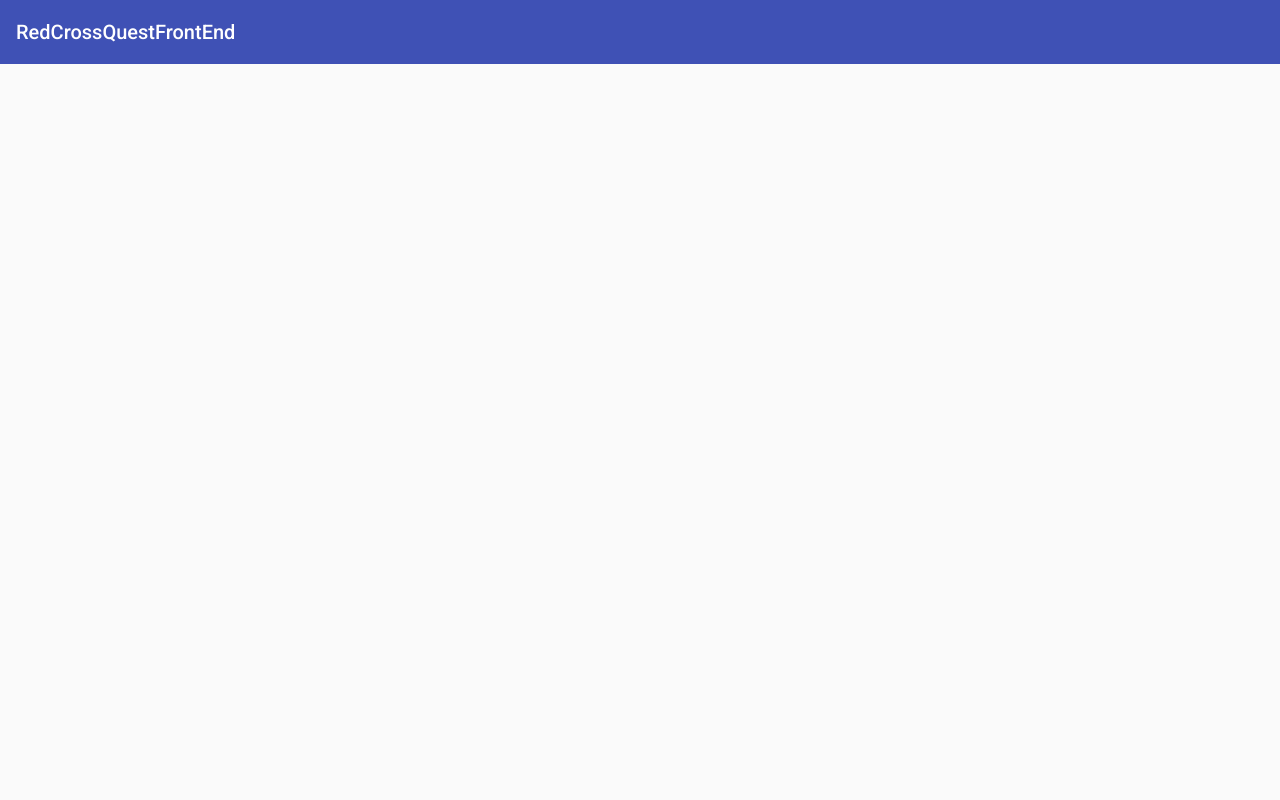
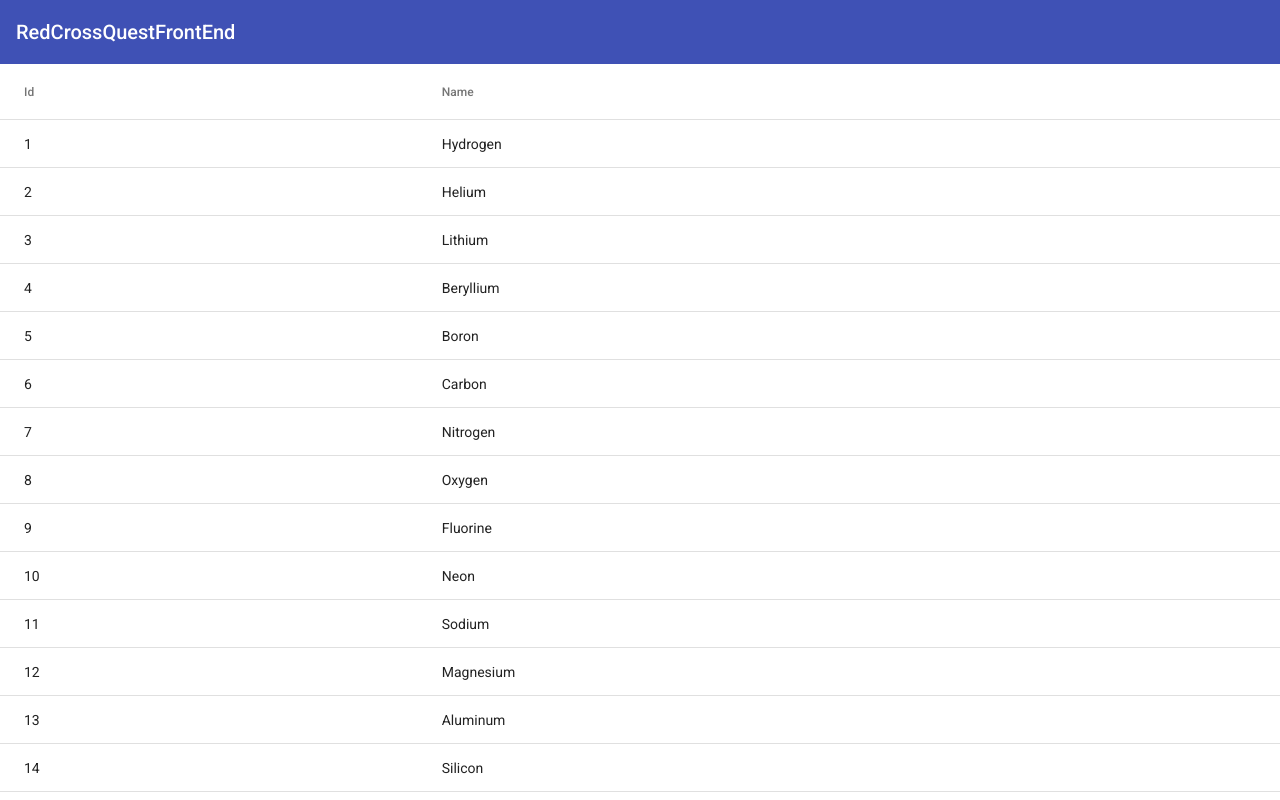
Before and after one commit to dev-mansonthomas/RedCrossQuestFrontEnd, an Angular app: page / in a window 1280 px wide. Built offline with nearby package versions, Linux system fonts and the light colour scheme.

Commit message:
add queteurs

```diff
--- a/src/app/navigation/navigation.component.html
+++ b/src/app/navigation/navigation.component.html
@@ -25,5 +25,7 @@
 
     <router-outlet></router-outlet>
 
+    <app-queteurs></app-queteurs>
+
   </mat-sidenav-content>
 </mat-sidenav-container>
--- /dev/null
+++ b/src/app/queteurs/queteurs-datasource.ts
@@ -0,0 +1,108 @@
+import { DataSource } from '@angular/cdk/collections';
+import { MatPaginator } from '@angular/material/paginator';
+import { MatSort } from '@angular/material/sort';
+import { map } from 'rxjs/operators';
+import { Observable, of as observableOf, merge } from 'rxjs';
+
+// TODO: Replace this with your own data model type
+export interface QueteursItem {
+  name: string;
+  id: number;
+}
+
+// TODO: replace this with real data from your application
+const EXAMPLE_DATA: QueteursItem[] = [
+  {id: 1, name: 'Hydrogen'},
+  {id: 2, name: 'Helium'},
+  {id: 3, name: 'Lithium'},
+  {id: 4, name: 'Beryllium'},
+  {id: 5, name: 'Boron'},
+  {id: 6, name: 'Carbon'},
+  {id: 7, name: 'Nitrogen'},
+  {id: 8, name: 'Oxygen'},
+  {id: 9, name: 'Fluorine'},
+  {id: 10, name: 'Neon'},
+  {id: 11, name: 'Sodium'},
+  {id: 12, name: 'Magnesium'},
+  {id: 13, name: 'Aluminum'},
+  {id: 14, name: 'Silicon'},
+  {id: 15, name: 'Phosphorus'},
+  {id: 16, name: 'Sulfur'},
+  {id: 17, name: 'Chlorine'},
+  {id: 18, name: 'Argon'},
+  {id: 19, name: 'Potassium'},
+  {id: 20, name: 'Calcium'},
+];
+
+/**
+ * Data source for the Queteurs view. This class should
+ * encapsulate all logic for fetching and manipulating the displayed data
+ * (including sorting, pagination, and filtering).
+ */
+export class QueteursDataSource extends DataSource<QueteursItem> {
+  data: QueteursItem[] = EXAMPLE_DATA;
+  paginator: MatPaginator;
+  sort: MatSort;
+
+  constructor() {
+    super();
+  }
+
+  /**
+   * Connect this data source to the table. The table will only update when
+   * the returned stream emits new items.
+   * @returns A stream of the items to be rendered.
+   */
+  connect(): Observable<QueteursItem[]> {
+    // Combine everything that affects the rendered data into one update
+    // stream for the data-table to consume.
+    const dataMutations = [
+      observableOf(this.data),
+      this.paginator.page,
+      this.sort.sortChange
+    ];
+
+    return merge(...dataMutations).pipe(map(() => {
+      return this.getPagedData(this.getSortedData([...this.data]));
+    }));
+  }
+
+  /**
+   *  Called when the table is being destroyed. Use this function, to clean up
+   * any open connections or free any held resources that were set up during connect.
+   */
+  disconnect() {}
+
+  /**
+   * Paginate the data (client-side). If you're using server-side pagination,
+   * this would be replaced by requesting the appropriate data from the server.
+   */
+  private getPagedData(data: QueteursItem[]) {
+    const startIndex = this.paginator.pageIndex * this.paginator.pageSize;
+    return data.splice(startIndex, this.paginator.pageSize);
+  }
+
+  /**
+   * Sort the data (client-side). If you're using server-side sorting,
+   * this would be replaced by requesting the appropriate data from the server.
+   */
+  private getSortedData(data: QueteursItem[]) {
+    if (!this.sort.active || this.sort.direction === '') {
+      return data;
+    }
+
+    return data.sort((a, b) => {
+      const isAsc = this.sort.direction === 'asc';
+      switch (this.sort.active) {
+        case 'name': return compare(a.name, b.name, isAsc);
+        case 'id': return compare(+a.id, +b.id, isAsc);
+        default: return 0;
+      }
+    });
+  }
+}
+
+/** Simple sort comparator for example ID/Name columns (for client-side sorting). */
+function compare(a, b, isAsc) {
+  return (a < b ? -1 : 1) * (isAsc ? 1 : -1);
+}
--- /dev/null
+++ b/src/app/queteurs/queteurs.component.html
@@ -0,0 +1,25 @@
+<div class="mat-elevation-z8">
+  <table mat-table class="full-width-table" matSort aria-label="Elements">
+    <!-- Id Column -->
+    <ng-container matColumnDef="id">
+      <th mat-header-cell *matHeaderCellDef mat-sort-header>Id</th>
+      <td mat-cell *matCellDef="let row">{{row.id}}</td>
+    </ng-container>
+
+    <!-- Name Column -->
+    <ng-container matColumnDef="name">
+      <th mat-header-cell *matHeaderCellDef mat-sort-header>Name</th>
+      <td mat-cell *matCellDef="let row">{{row.name}}</td>
+    </ng-container>
+
+    <tr mat-header-row *matHeaderRowDef="displayedColumns"></tr>
+    <tr mat-row *matRowDef="let row; columns: displayedColumns;"></tr>
+  </table>
+
+  <mat-paginator #paginator
+      [length]="dataSource?.data.length"
+      [pageIndex]="0"
+      [pageSize]="50"
+      [pageSizeOptions]="[5, 10, 100, 250]">
+  </mat-paginator>
+</div>
--- /dev/null
+++ b/src/app/queteurs/queteurs.component.scss
@@ -0,0 +1,3 @@
+.full-width-table {
+  width: 100%;
+}
--- /dev/null
+++ b/src/app/queteurs/queteurs.component.ts
@@ -0,0 +1,30 @@
+import { AfterViewInit, Component, OnInit, ViewChild } from '@angular/core';
+import { MatPaginator } from '@angular/material/paginator';
+import { MatSort } from '@angular/material/sort';
+import { MatTable } from '@angular/material/table';
+import { QueteursDataSource, QueteursItem } from './queteurs-datasource';
+
+@Component({
+  selector: 'app-queteurs',
+  templateUrl: './queteurs.component.html',
+  styleUrls: ['./queteurs.component.scss']
+})
+export class QueteursComponent implements AfterViewInit, OnInit {
+  @ViewChild(MatPaginator, {static: false}) paginator: MatPaginator;
+  @ViewChild(MatSort, {static: false}) sort: MatSort;
+  @ViewChild(MatTable, {static: false}) table: MatTable<QueteursItem>;
+  dataSource: QueteursDataSource;
+
+  /** Columns displayed in the table. Columns IDs can be added, removed, or reordered. */
+  displayedColumns = ['id', 'name'];
+
+  ngOnInit() {
+    this.dataSource = new QueteursDataSource();
+  }
+
+  ngAfterViewInit() {
+    this.dataSource.sort = this.sort;
+    this.dataSource.paginator = this.paginator;
+    this.table.dataSource = this.dataSource;
+  }
+}
```
Also changed, not shown: src/app/app.module.ts (+10 -2 lines), 1 other file (tests, documents, lock files or other folders).
